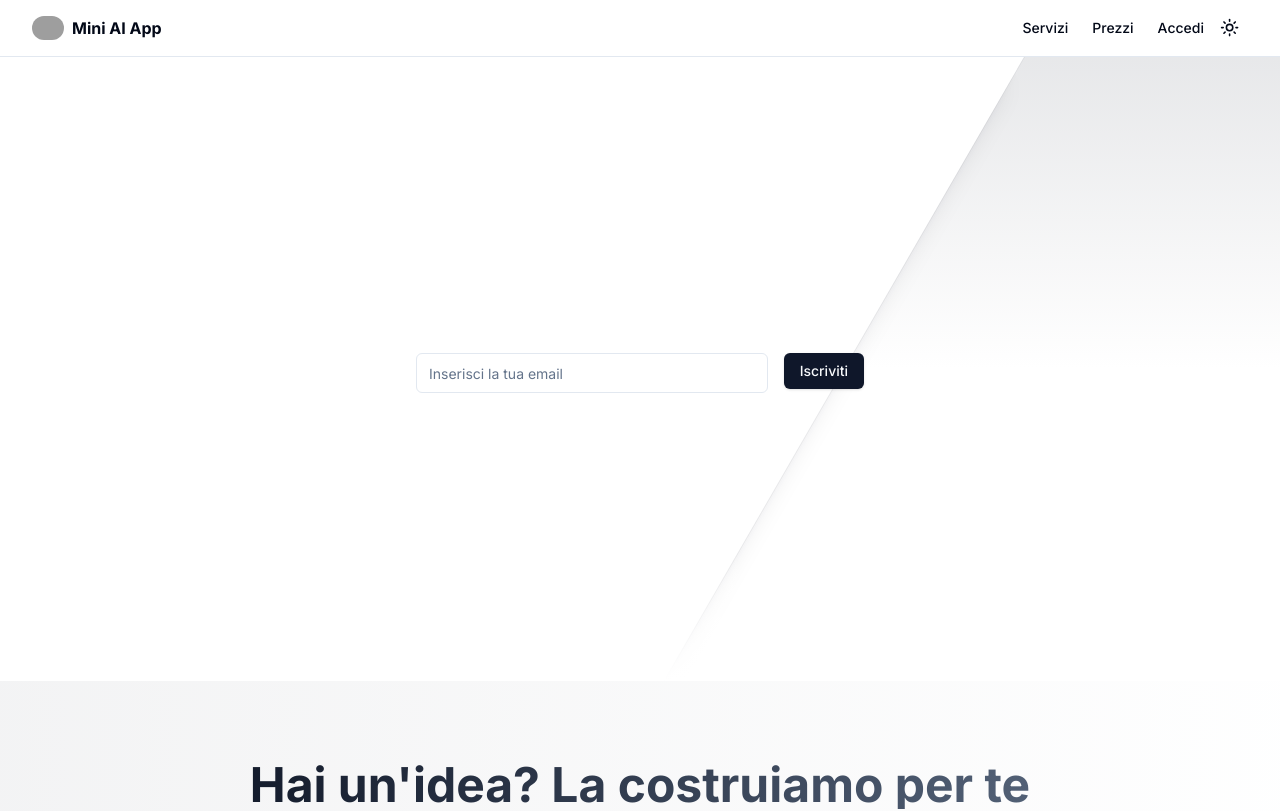
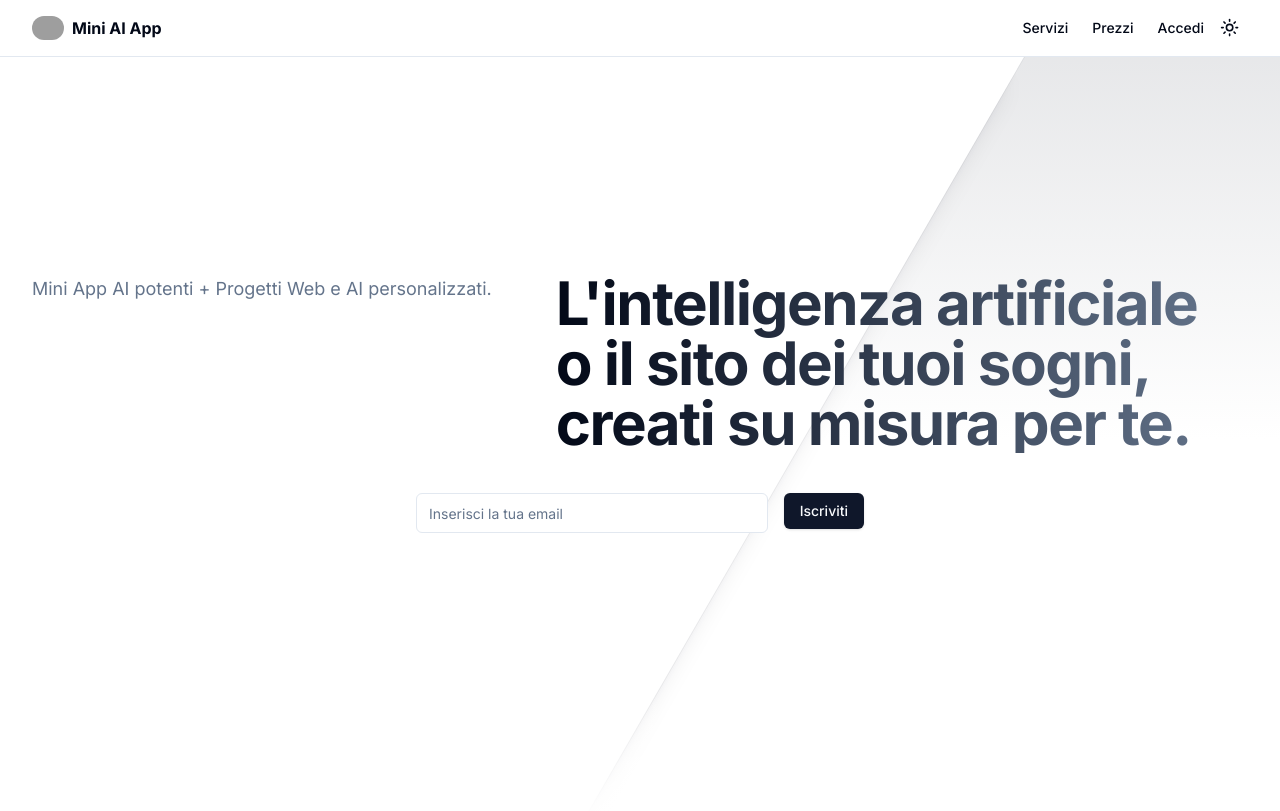
Before and after one commit to DigitalAutomationSolutionstest/miniaiappnew, a Next.js app: page / in a window 1280 px wide. Shown: the top 811 px of the page. Built offline with nearby package versions, Linux system fonts and the light colour scheme; grey boxes are pictures that could not be loaded.

Commit message:
Correzione errori ESLint e TypeScript, aggiornamento dipendenze

```diff
--- a/app/page.tsx
+++ b/app/page.tsx
@@ -10,7 +10,10 @@ import TestimonialsCarousel from '@/components/TestimonialsCarousel'
 export default function Home() {
   return (
     <div className="min-h-screen bg-background">
-      <Hero />
+      <Hero
+        title="L'intelligenza artificiale o il sito dei tuoi sogni, creati su misura per te."
+        subtitle="Mini App AI potenti + Progetti Web e AI personalizzati."
+      />
       <CustomServicesSection />
       <TestimonialsCarousel />
       <Footer />
--- a/package.json
+++ b/package.json
@@ -36,9 +36,13 @@
     "@types/node": "^20.11.19",
     "@types/react": "^18.2.57",
     "@types/react-dom": "^18.2.19",
+    "@typescript-eslint/eslint-plugin": "^7.1.0",
+    "@typescript-eslint/parser": "^7.1.0",
     "autoprefixer": "^10.4.17",
     "eslint": "^8.57.1",
     "eslint-config-next": "^14.1.0",
+    "eslint-plugin-react": "^7.33.2",
+    "eslint-plugin-react-hooks": "^4.6.0",
     "postcss": "^8.4.35",
     "prettier": "^3.5.3",
     "tailwindcss": "^3.4.1",
```
Also changed, not shown: .eslintrc.js, 1 other file (tests, documents, lock files or other folders).
